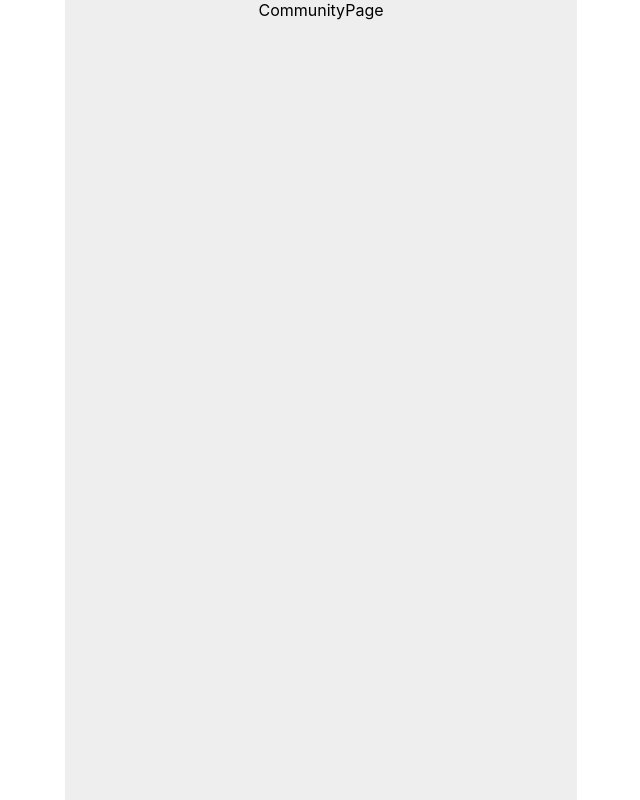
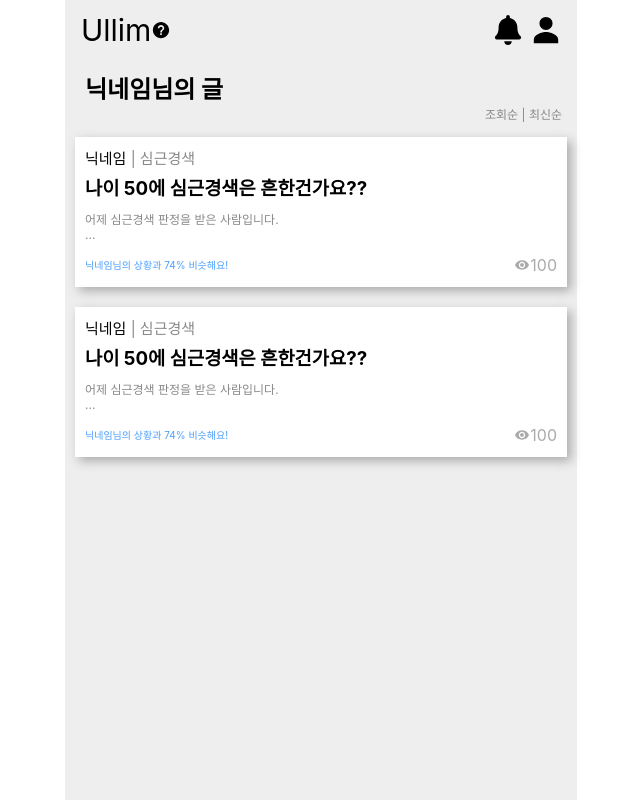
Before and after one commit to BOMMAIN/Ullim, a React (Create React App) app: page /community in a window 1280 px wide. Shown: the whole page, without its empty margins (319-959 px from the left). Built offline with nearby package versions, Linux system fonts and the light colour scheme.

Commit message:
feat: 커뮤니티 페이지 컴포넌트 구현

```diff
--- a/src/pages/CommunityPage/index.tsx
+++ b/src/pages/CommunityPage/index.tsx
@@ -1,5 +1,44 @@
+import styled from "styled-components";
+import Header from "@components/features/Header";
+import PostItem from "@components/CommunityPage/PostItem";
+
 const CommunityPage = () => {
-  return <div>CommunityPage</div>;
+  return (
+    <Wrapper>
+      <Header />
+      <Title>닉네임님의 글</Title>
+      <Filter>조회순 | 최신순</Filter>
+      <Contents>
+        <PostItem />
+        <PostItem />
+      </Contents>
+    </Wrapper>
+  );
 };
 
 export default CommunityPage;
+
+const Wrapper = styled.div`
+  display: flex;
+  flex-direction: column;
+  width: 100%;
+  height: 100%;
+`;
+
+const Title = styled.h2`
+  text-align: start;
+  margin: 70px 10px 0 20px;
+`;
+
+const Filter = styled.span`
+  color: #888;
+  font-size: 12px;
+  text-align: right;
+  margin-right: 15px;
+`;
+
+const Contents = styled.div`
+  padding: 15px 10px;
+  height: 100%;
+  width: 100%;
+`;
```
